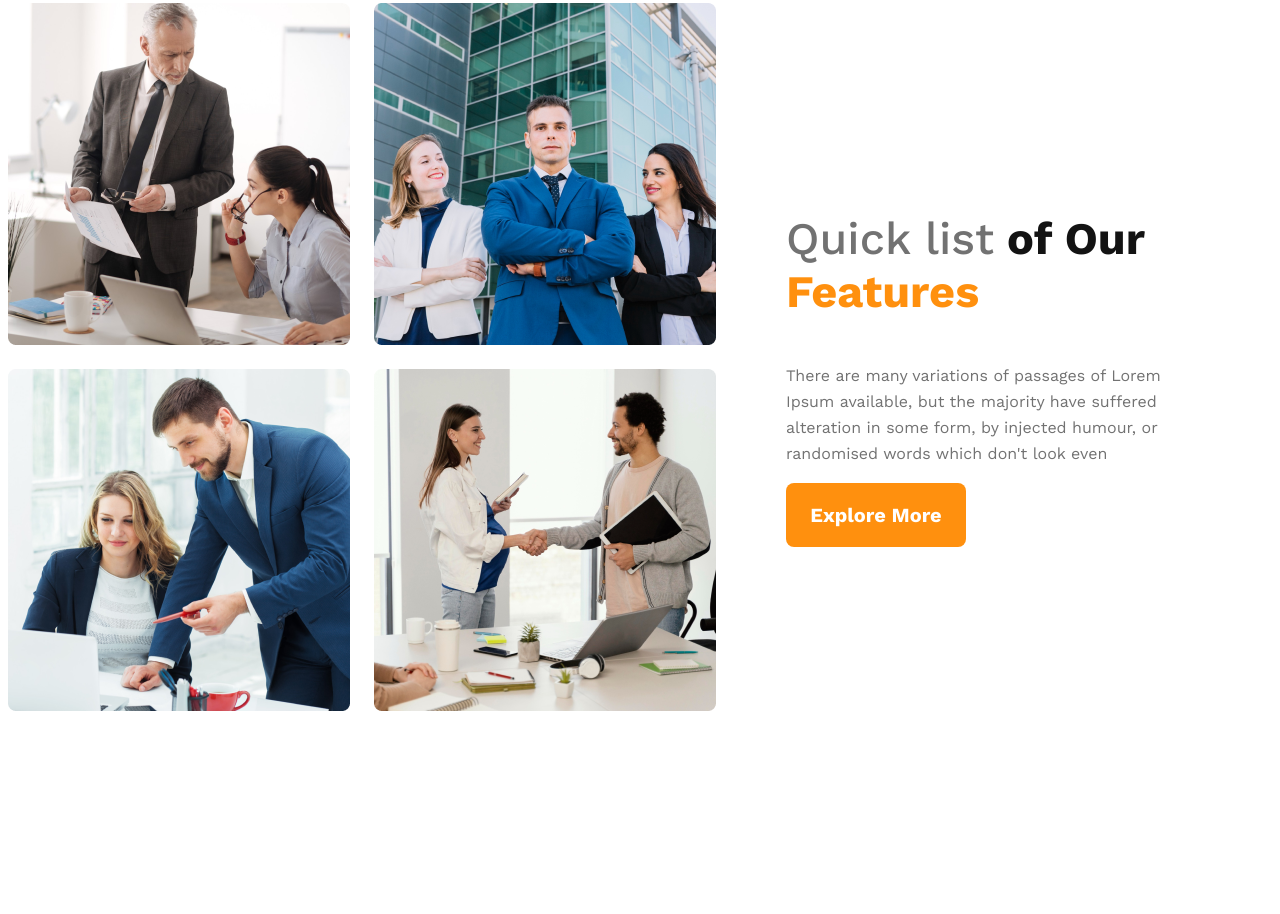
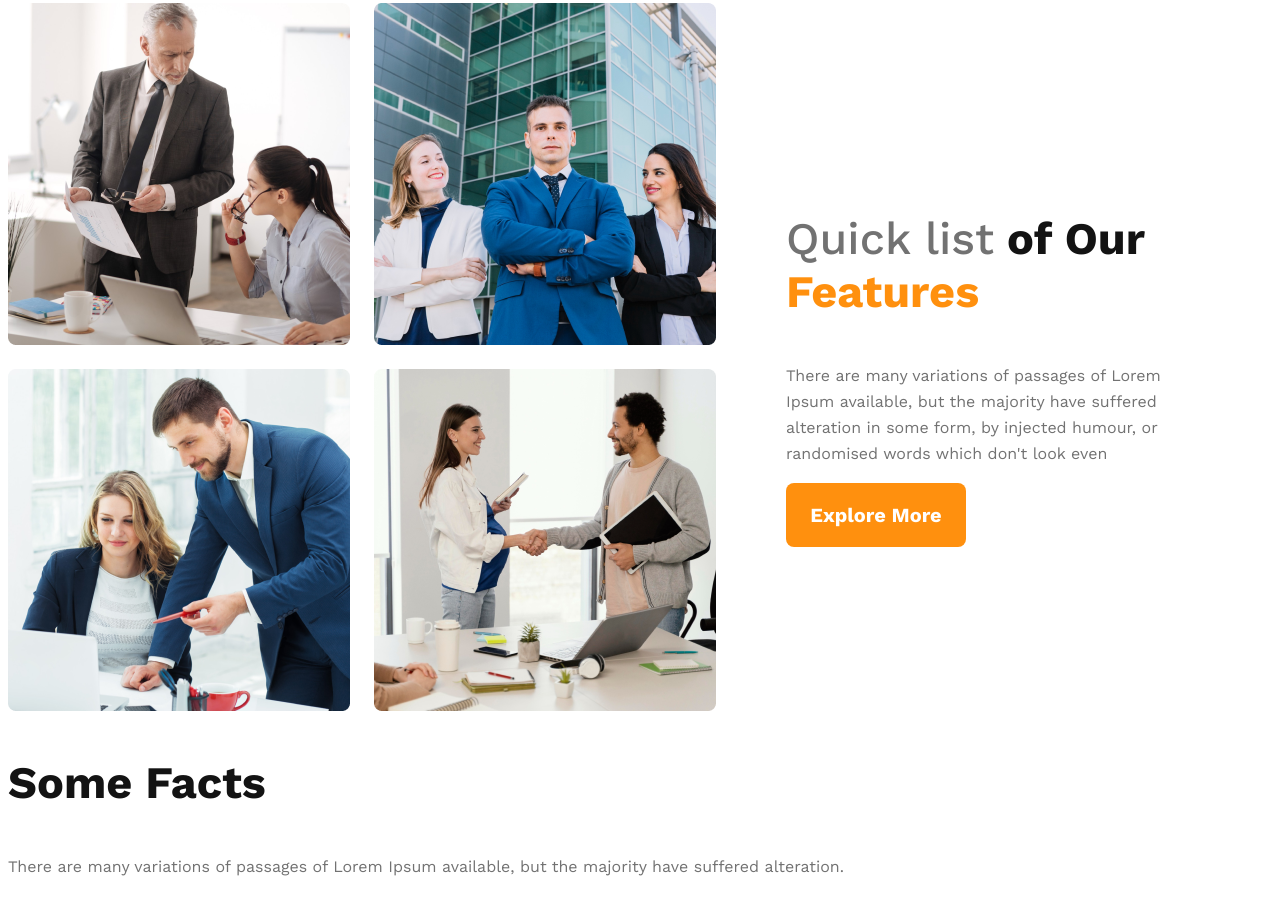
Before and after one commit to mashfika02/g3-architect, a plain HTML site: page index.html in a window 1280 px wide. Shown: the part 1123-2037 px from the top of the page. Before the commit the page ends 1904 px from the top, so only its background shows below. Drawn offline with nearby package versions, Linux system fonts and the light colour scheme.

Commit message:
added facts header

```diff
--- a/index.html
+++ b/index.html
@@ -56,6 +56,16 @@
           <button class="primary-btn">Explore More</button>
         </div>
       </section>
+      <!-- feature section -->
+      <section class="feature"></section>
+      <!-- facts section -->
+      <section class="facts">
+        <h3 class="facts-title">Some Facts</h3>
+        <p class="primary-pargtraph">
+          There are many variations of passages of Lorem Ipsum available, but
+          the majority have suffered alteration.
+        </p>
+      </section>
     </main>
     <!-- main end-->
     <!-- footer -->
--- a/styles/architect.css
+++ b/styles/architect.css
@@ -131,6 +131,22 @@ line-height: normal;
     font-weight: 700;
     line-height: normal;
 }
+/* facts style */
+.facts-title{
+color: #131313;
+font-size: 45px;
+font-weight: 700;
+line-height: normal;
+}
+
+
+
+
+
+
+
+
+
 
 
 /* ...............resposive style............ */
```
